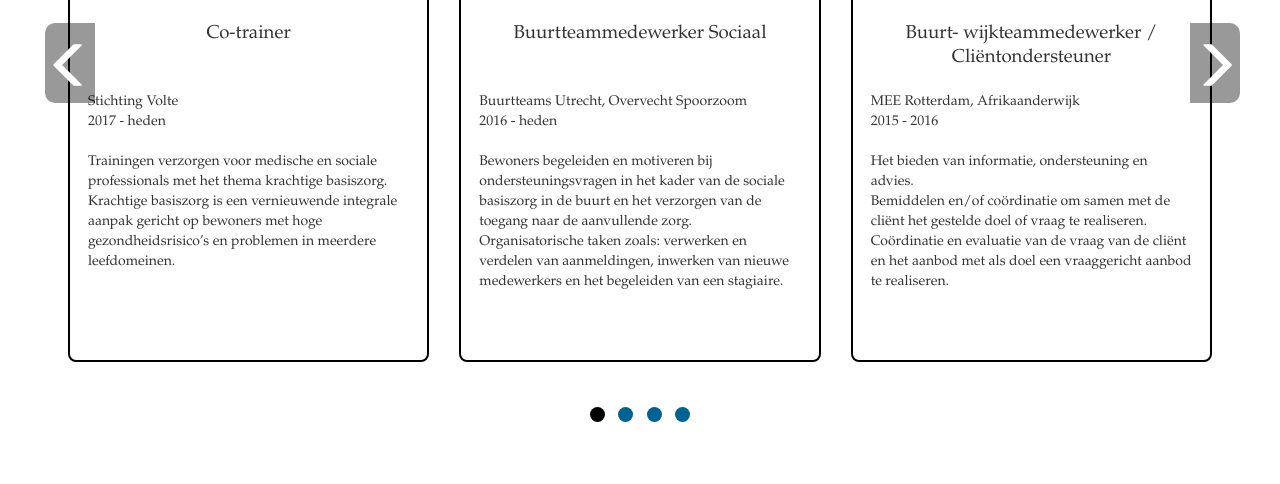
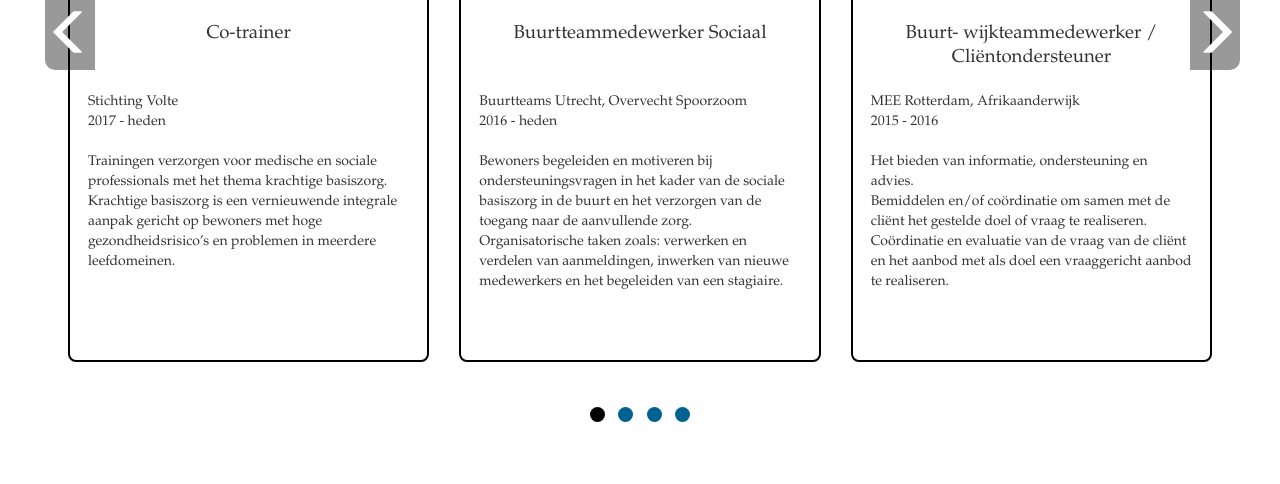
Before and after one commit to LindaBaars/lindabaarscom, a plain HTML site: page index.html in a window 1280 px wide. Shown: the part 1232-1716 px from the top of the page. Drawn offline with nearby package versions, Linux system fonts and the light colour scheme.

Commit message:
Add files via upload
tweaking arrows height

```diff
--- a/css/main.css
+++ b/css/main.css
@@ -211,7 +211,7 @@ h1 {
 	color:#fff;
 	z-index:1000;
 	height: 80px;
-	top: calc(50% - 40px);
+	top: 271px;
 
 	border-top-left-radius: 10px;
 	border-bottom-left-radius: 10px;
@@ -225,7 +225,7 @@ h1 {
 	background:rgba(0,0,0,0.4);
 	color:#fff;
 	z-index:1000;
-	top: calc(50% - 40px);
+	top: 271px;
 	height: 80px;
 	border-top-right-radius: 10px;
 	border-bottom-right-radius: 10px;
--- a/index.html
+++ b/index.html
@@ -130,7 +130,7 @@
 					<div class="datum">2011 - 2014</div>
 					<span class="glyphicon glyphicon-briefcase"></span>
 					<div class="title">
-						Maatschappelijk werker / Ambulante begeleider
+						Maatschappelijk werker / <br/>Ambulante begeleider
 					</div>
 					<div class="description">
 						Professionals in NAH <br/>2011 - 2014<br/><br/>
```
